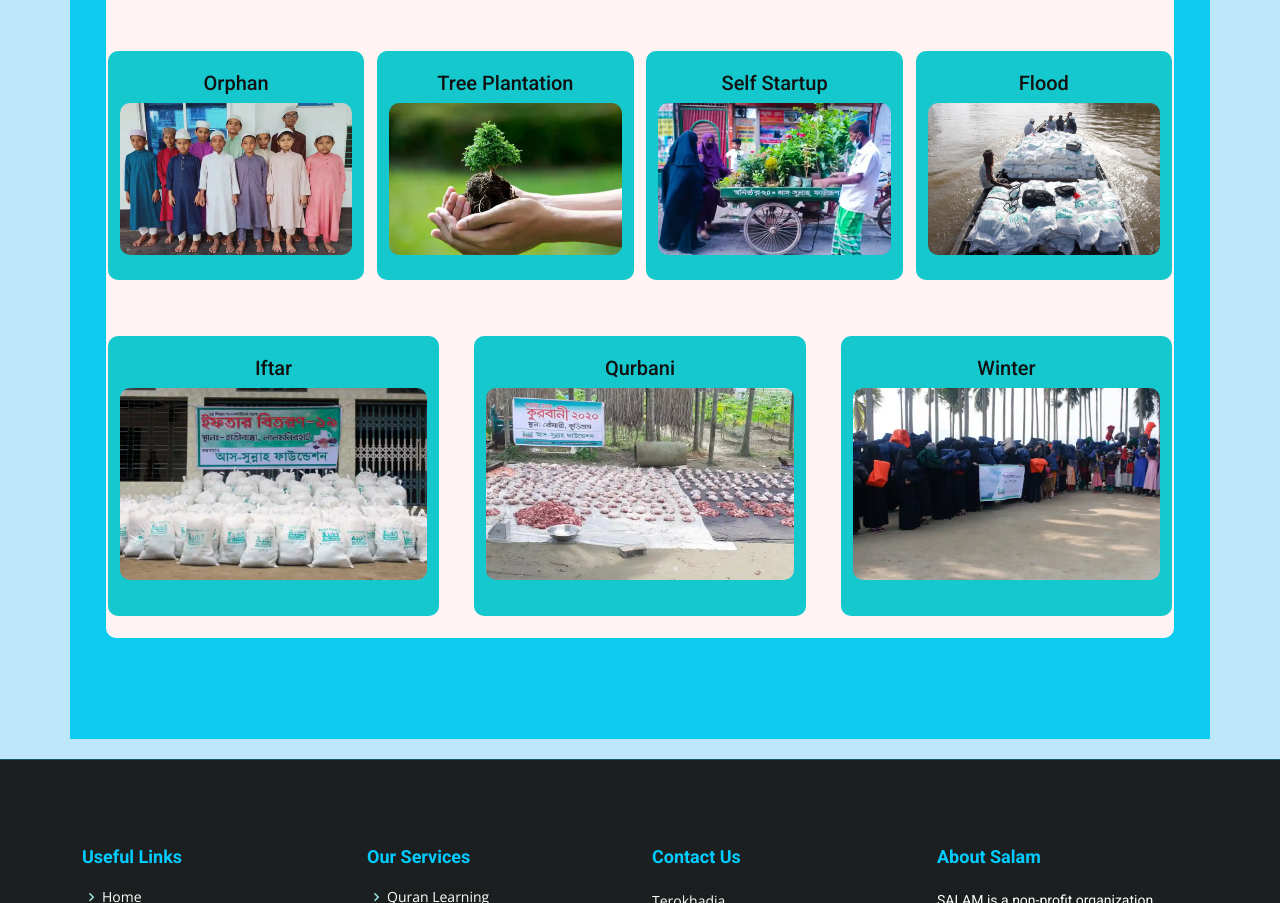
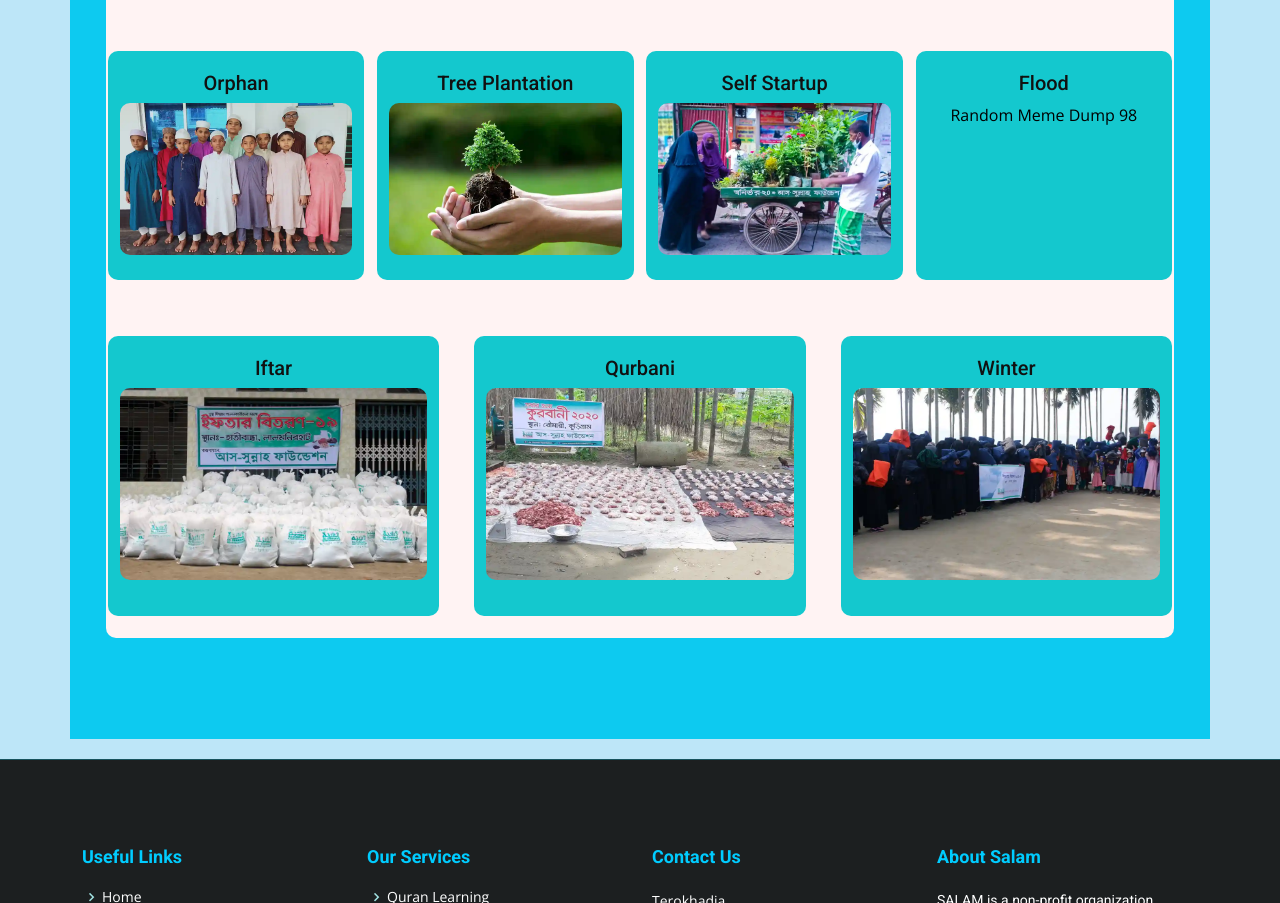
Before and after one commit to Md-Rifat-Islam/SALAM_with-Islam, a plain HTML site: page Donate.html in a window 1280 px wide. Shown: the part 1097-2000 px from the top of the page. Drawn offline with nearby package versions, Linux system fonts and the light colour scheme; a script that the page names is missing.

Commit message:
donate file edited

```diff
--- a/Donate.html
+++ b/Donate.html
@@ -122,7 +122,8 @@
               <div class="course-col2">
                 <a href="DonateAmount.html">
                   <h5>Flood</h5>
-                  <img src="assets/img/donate/flood.jpg" width="100%" height="80%" alt="">
+                  <!--<img src="assets/img/donate/flood.jpg" width="100%" height="80%" alt="">-->
+                  <blockquote class="imgur-embed-pub" lang="en" data-id="a/WLczL1n"  ><a href="//imgur.com/a/WLczL1n">Random Meme Dump 98</a></blockquote><script async src="//s.imgur.com/min/embed.js" charset="utf-8"></script>
                 </a>
               </div>
             </div>
```
